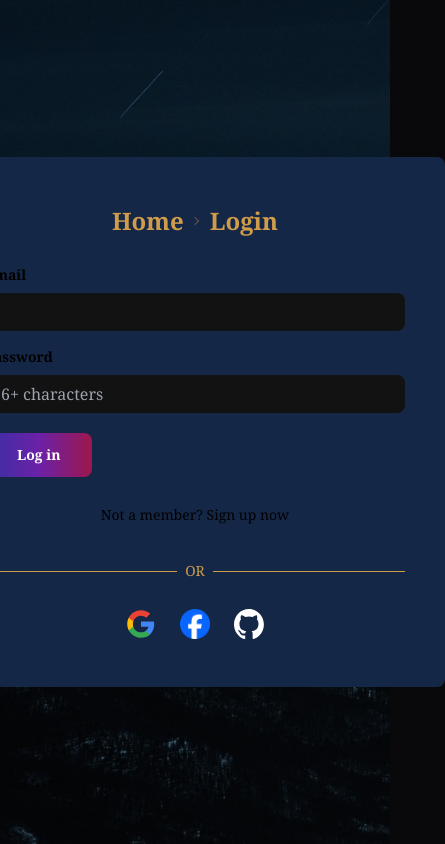
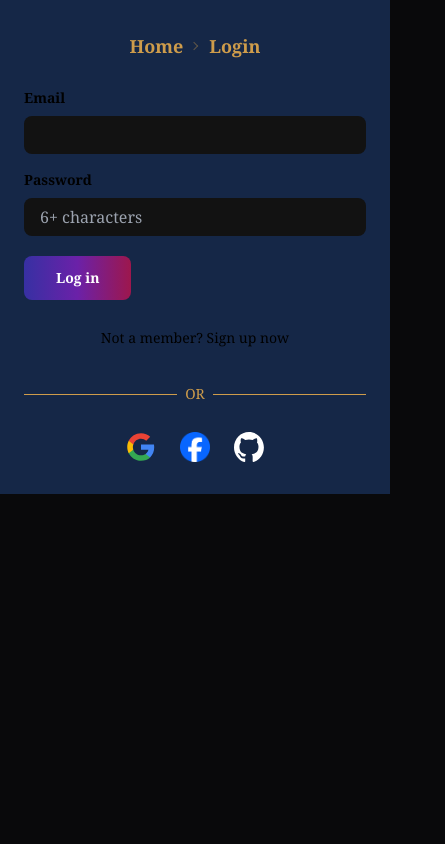
Before and after one commit to hnguyen96/personal-project, a Next.js app: page /sign-in in a window 390 px wide. Shown: the whole page, 445 px wide, since content can reach past the window. Built offline with nearby package versions, Linux system fonts and the light colour scheme; no server answers.

Commit message:
Signup responsive

```diff
--- a/app/(auth)/sign-in/page.tsx
+++ b/app/(auth)/sign-in/page.tsx
@@ -6,9 +6,9 @@ export default function Page() {
   const router = useRouter();
 
   return (
-    <div className="flex min-h-screen items-center font-serif flex-col justify-center bg-home bg-cover">
-      <div className="w-[500px] p-10 bg-secondary rounded-lg">
-        <div className="text-2xl mx-auto breadcrumbs font-extrabold fon mb-5 flex justify-center">
+    <div className="font-serif md:flex flex-col md:min-h-screen items-center justify-center bg-home bg-cover">
+      <div className="w-full md:w-[500px] p-6 bg-secondary md:rounded-lg">
+        <div className="flex justify-center text-lg mx-auto breadcrumbs font-extrabold mb-5">
           <ul className="text-[#ce9c4b]">
             <li><a onClick={() => router.push("/")}>Home</a></li>
             <li><a onClick={() => router.push("/sign-in")}>Login</a></li>
--- a/app/(public)/about/page.tsx
+++ b/app/(public)/about/page.tsx
@@ -3,7 +3,7 @@ import Link from 'next/link'
 
 export default function About() {
     return (
-        <div className="mt-5 md:mt-0 mx-10 sm:mx-24 xl:mx-60 flex flex-col md:flex-row items-center text-[#b3b3b3]">
+        <div className="mt-5 md:mt-0 mx-10 md:mx-24 xl:mx-60 flex flex-col md:flex-row items-center text-[#b3b3b3]">
             <div className='mb-5 md:mr-12 lg:mr-28 '>
                 <p className='pb-5 font-semibold text-center sm:text-left text-2xl text-[#ce9c4b]'>ABOUT ME</p>
 
```
